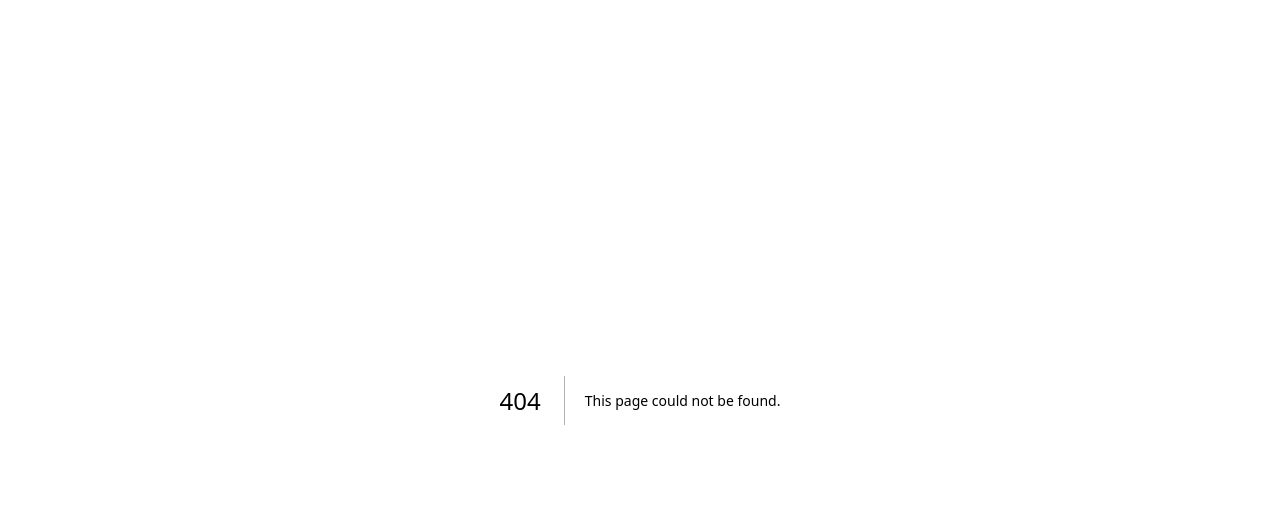
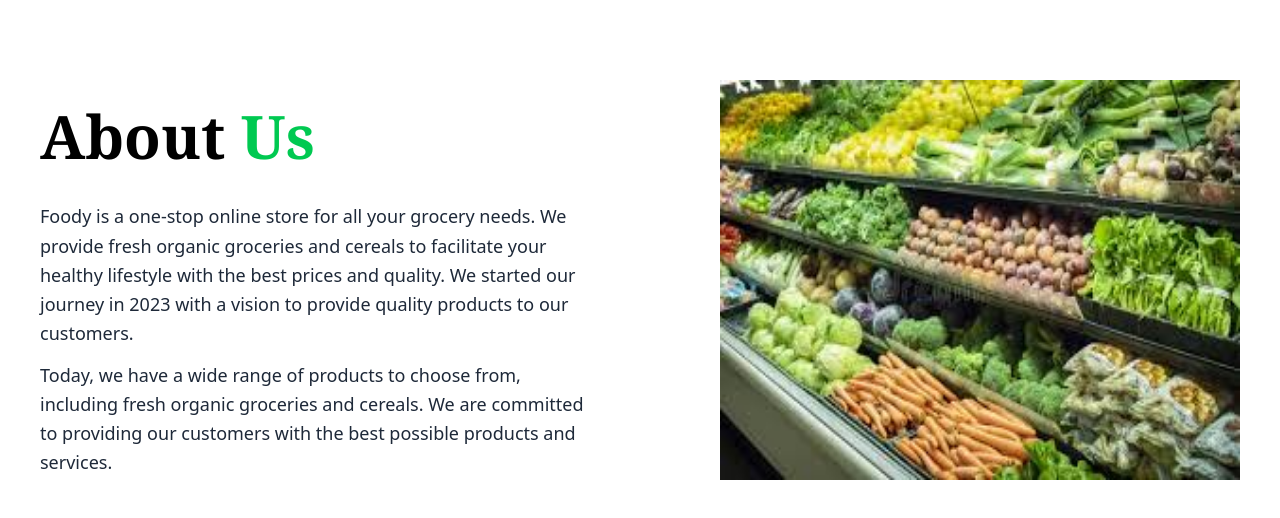
Before and after one commit to Iamvinnie254/jhub_ecomm, a Next.js app: page /features/landing-page/components/about in a window 1280 px wide. Before the commit this address had no page. Shown: the top 518 px of the page. Built offline with nearby package versions, Linux system fonts and the light colour scheme.

Commit message:
feat: add an about us section

```diff
--- /dev/null
+++ b/src/app/features/landing-page/components/about/page.tsx
@@ -0,0 +1,19 @@
+import AboutImg from "../../../../../../public/images/about_us.png"
+
+function About() {
+    return (
+        <div id="about" className="flex flex-col md:flex-row max-w-7xl mx-auto py-5 md:py-10 md:items-center md:gap-10 gap-3  font-serif">
+            <div className="md:max-w-[50%] pt-6 px-6 md:p-10">
+                <h1 className="text-3xl md:text-4xl lg:text-6xl font-bold capitalize py-4 md:py-6 ">About <span className="text-green-500">Us</span></h1>
+                <p className="py-3 font-sans text-gray-800 text-lg leading-relaxed  ">Foody is a one-stop online store for all your grocery needs. We provide fresh organic groceries and cereals to facilitate your healthy lifestyle with the best prices and quality. We started our journey in 2023 with a vision to provide quality products to our customers. </p>
+                <p className=" text-lg font-sans text-gray-800 leading-relaxed">Today, we have a wide range of products to choose from, including fresh organic groceries and cereals. We are committed to providing our customers with the best possible products and services. </p>
+            </div>
+            <div className="rounded-2xl ">
+                <img src={AboutImg.src} alt="An online store" width={800} className="md:h-[60vh] h-[40vh] md:p-10 p-6 rounded-2xl hover:shadow-lg transition-all duration-300" />
+            </div>
+
+        </div>
+    )
+}
+
+export default About
--- a/src/app/page.tsx
+++ b/src/app/page.tsx
@@ -1,6 +1,7 @@
 import Navbar from "./features/landing-page/components/navbar/page"
 import Hero from "./features/landing-page/components/hero-section/page"
 import ProductPreview from "./features/landing-page/components/products/ProductPreview"
+import About from "./features/landing-page/components/about/page";
 
 export default function Home() {
   return (
@@ -8,6 +9,7 @@
       <Navbar />
       <Hero />
       <ProductPreview />
+      <About />
     </>
   );
 }
```
Also changed, not shown: public/images/about_us.png (added), public/inspos/about.png (added).
